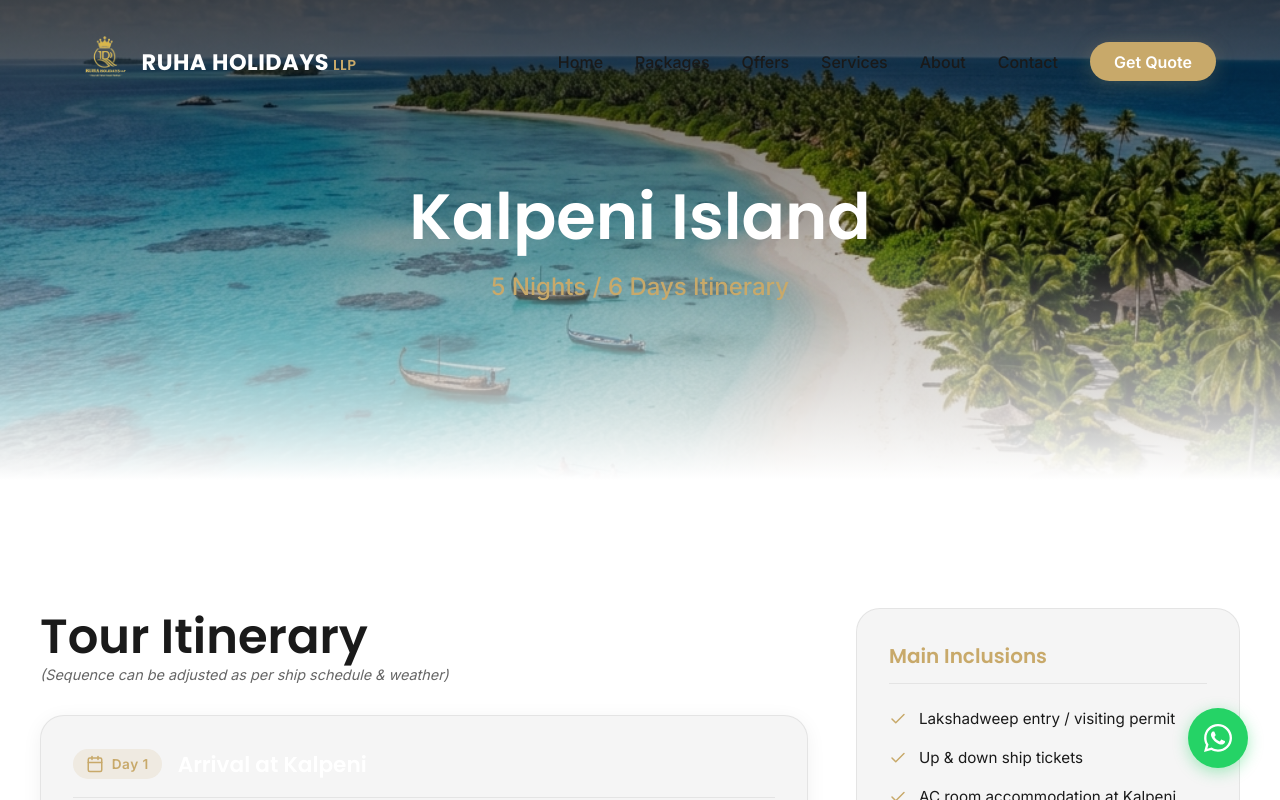
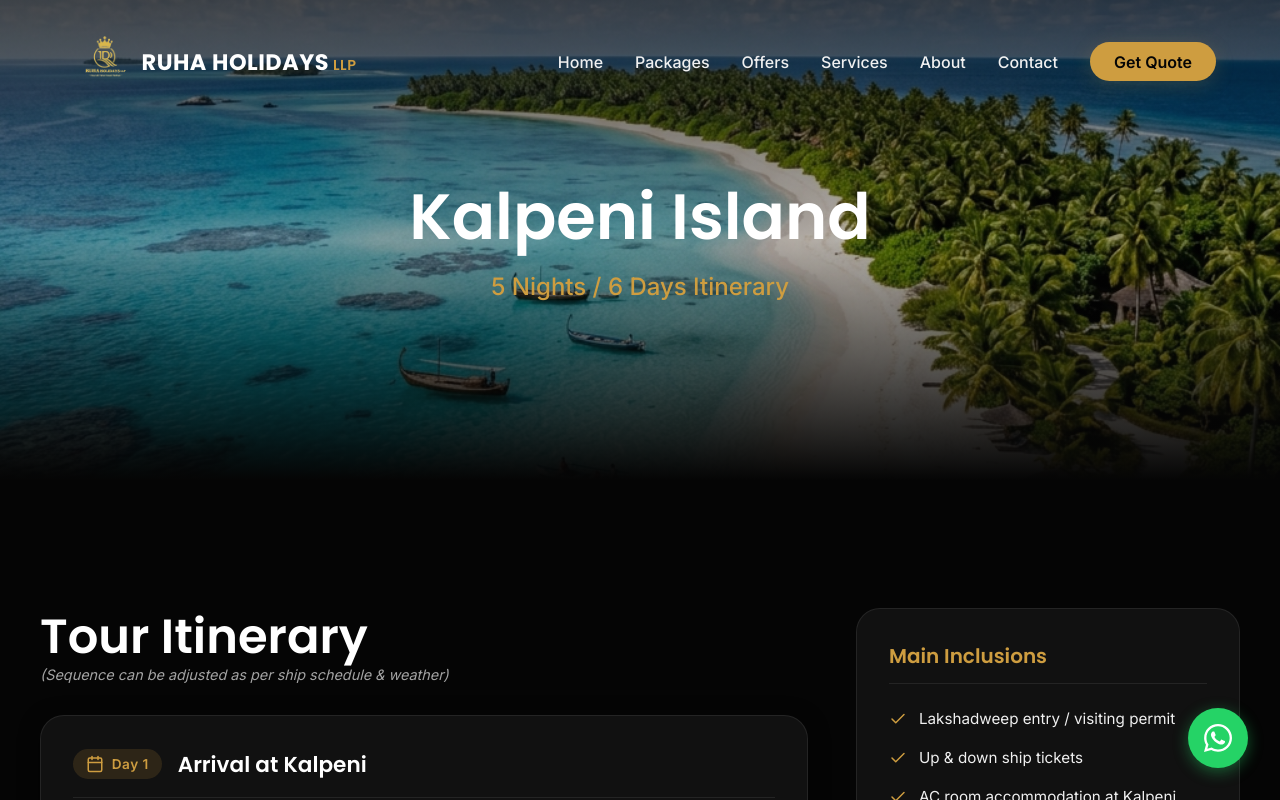
Before and after one commit to teamtwingle-sketch/ruha-holidays, a Next.js app: page /kalpeni-island in a window 1280 px wide. Shown: the top 800 px of the page. Built offline with nearby package versions, Linux system fonts and the light colour scheme.

Commit message:
fix: revert globals.css to older dark theme

```diff
--- a/src/app/globals.css
+++ b/src/app/globals.css
@@ -1,23 +1,23 @@
 @import url('https://fonts.googleapis.com/css2?family=Poppins:wght@300;400;500;600;700&family=Inter:wght@300;400;500;600;700&display=swap');
 
 :root {
-  --color-bg: #FFFFFF;
-  --color-surface: #F5F5F5;
-  --color-surface-hover: #EBEBEB;
-  --color-brown-dark: #1A1A1A;
-  --color-gold: #C8A96A;
-  --color-gold-light: #dfc896;
-  --color-gold-dim: rgba(200, 169, 106, 0.15);
-  --color-text: #1A1A1A;
-  --color-text-muted: #666666;
-  --color-white: #FFFFFF;
+  --color-bg: #050505;
+  --color-surface: #111111;
+  --color-surface-hover: #1a1a1a;
+  --color-brown-dark: #1f1107;
+  --color-gold: #ce9d40;
+  --color-gold-light: #f5d18d;
+  --color-gold-dim: rgba(206, 157, 64, 0.15);
+  --color-text: #f0f0f0;
+  --color-text-muted: #a3a3a3;
+  --color-white: #ffffff;
 
-  --glass-bg: rgba(255, 255, 255, 0.85);
-  --glass-border: rgba(26, 26, 26, 0.08); /* Dark subtle border */
-  --glass-border-gold: rgba(200, 169, 106, 0.3);
+  --glass-bg: rgba(17, 17, 17, 0.6);
+  --glass-border: rgba(255, 255, 255, 0.08);
+  --glass-border-gold: rgba(206, 157, 64, 0.3);
 
-  --shadow-soft: 0 4px 20px rgba(0, 0, 0, 0.06);
-  --shadow-gold: 0 4px 20px rgba(200, 169, 106, 0.25);
+  --shadow-soft: 0 4px 20px rgba(0, 0, 0, 0.5);
+  --shadow-gold: 0 4px 20px rgba(206, 157, 64, 0.2);
 
   --radius-sm: 0.5rem;
   --radius-md: 1rem;
@@ -47,7 +47,7 @@ html, body {
 h1, h2, h3, h4, h5, h6 {
   font-family: var(--font-heading);
   font-weight: 600;
-  color: var(--color-text);
+  color: var(--color-white);
 }
 
 a {
@@ -119,7 +119,7 @@ button {
 
 .btn-primary {
   background: var(--color-gold);
-  color: var(--color-white);
+  color: var(--color-bg);
   box-shadow: var(--shadow-gold);
 }
 
```
